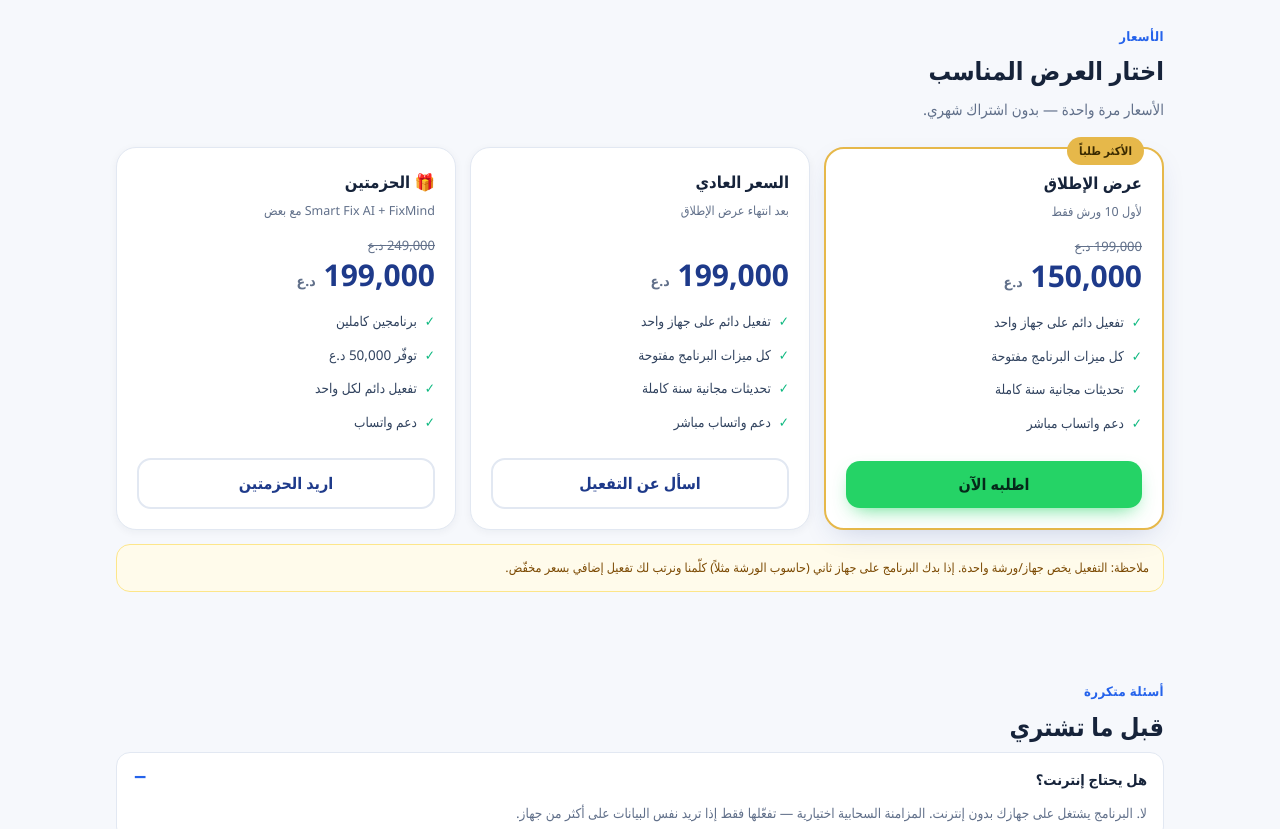
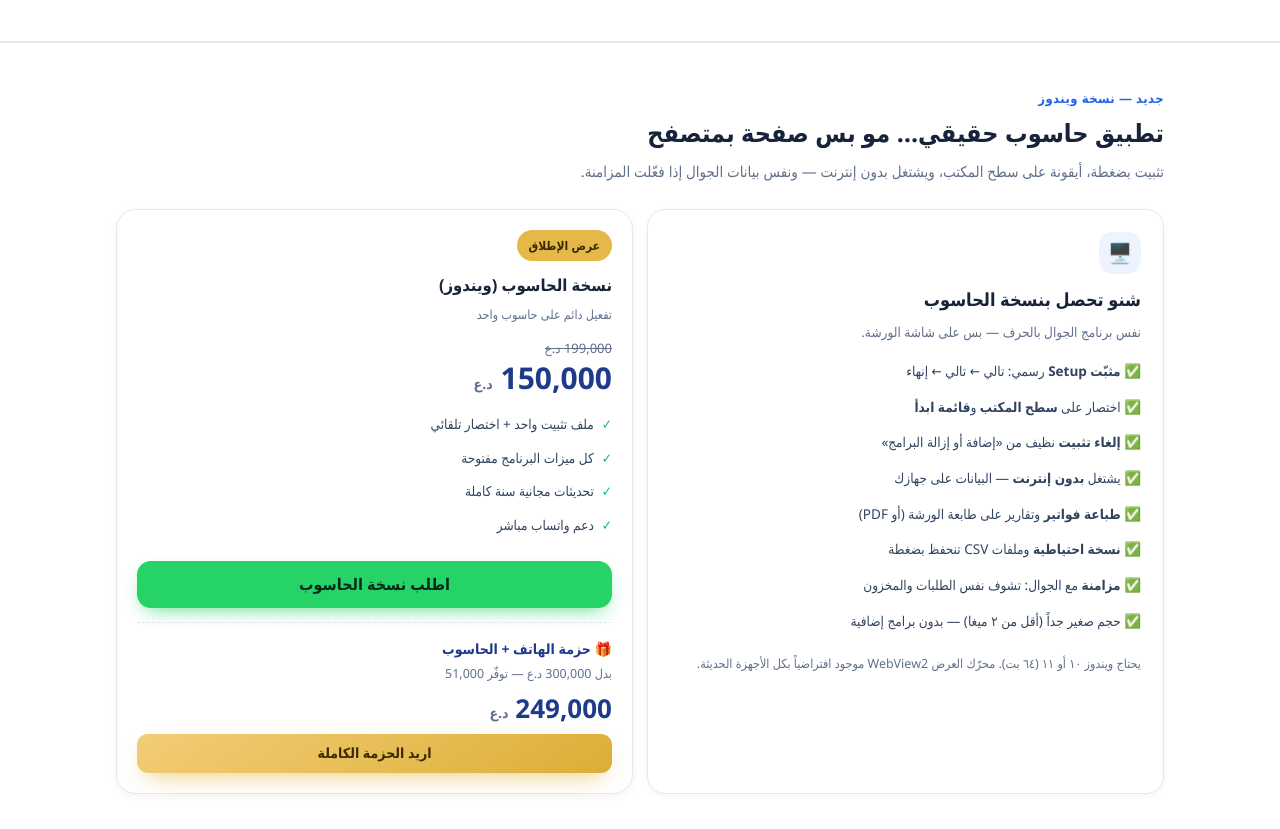
Before and after one commit to sadak1560aa-arch/smartfix, a plain HTML site: page offer.html in a window 1280 px wide. Shown: the part 1404-2233 px from the top of the page. Drawn offline with Linux system fonts and the light colour scheme.

Commit message:
offer: add Windows desktop version section + pricing + FAQ

```diff
--- a/offer.html
+++ b/offer.html
@@ -192,6 +192,7 @@
         <div class="cta-row">
           <a class="btn btn-wa" id="waHero" href="https://wa.me/9647777698560" target="_blank" rel="noopener">💬 اشتري الآن على واتساب</a>
           <a class="btn btn-ghost" href="https://sadak1560aa-arch.github.io/smartfix/" target="_blank" rel="noopener">🆓 جرّب 14 يوم</a>
+          <a class="btn btn-ghost" href="#desktop">🖥️ نسخة الحاسوب</a>
         </div>
       </div>
 
@@ -234,6 +235,57 @@
       <div class="step"><h3>افتح البرنامج</h3><p>من الرابط، وثبّته على شاشة الجوال مثل أي تطبيق.</p></div>
       <div class="step"><h3>استخدمه 14 يوم مجاناً</h3><p>كل الميزات مفتوحة، بدون بطاقة ولا التزام.</p></div>
       <div class="step"><h3>فعّل بكود</h3><p>ترسل رقم جهازك على واتساب، يوصلك كود التفعيل، ويصير البرنامج ملكك.</p></div>
+    </div>
+  </div>
+</section>
+
+<section id="desktop" style="background:#fff;border-top:1px solid var(--line);border-bottom:1px solid var(--line)">
+  <div class="wrap">
+    <p class="kicker">جديد — نسخة ويندوز</p>
+    <h2>تطبيق حاسوب حقيقي… مو بس صفحة بمتصفح</h2>
+    <p class="lead">تثبيت بضغطة، أيقونة على سطح المكتب، ويشتغل بدون إنترنت — ونفس بيانات الجوال إذا فعّلت المزامنة.</p>
+
+    <div class="grid g2">
+      <div class="card" style="padding:22px">
+        <div class="ico">🖥️</div>
+        <h3 style="font-size:18px">شنو تحصل بنسخة الحاسوب</h3>
+        <p style="margin-bottom:6px">نفس برنامج الجوال بالحرف — بس على شاشة الورشة.</p>
+        <ul style="margin:10px 0 0;padding:0;list-style:none">
+          <li style="font-size:13.5px;padding:6px 0;color:#31435f">✅ <b>مثبّت Setup</b> رسمي: تالي ← تالي ← إنهاء</li>
+          <li style="font-size:13.5px;padding:6px 0;color:#31435f">✅ اختصار على <b>سطح المكتب</b> و<b>قائمة ابدأ</b></li>
+          <li style="font-size:13.5px;padding:6px 0;color:#31435f">✅ <b>إلغاء تثبيت</b> نظيف من «إضافة أو إزالة البرامج»</li>
+          <li style="font-size:13.5px;padding:6px 0;color:#31435f">✅ يشتغل <b>بدون إنترنت</b> — البيانات على جهازك</li>
+          <li style="font-size:13.5px;padding:6px 0;color:#31435f">✅ <b>طباعة فواتير</b> وتقارير على طابعة الورشة (أو PDF)</li>
+          <li style="font-size:13.5px;padding:6px 0;color:#31435f">✅ <b>نسخة احتياطية</b> وملفات CSV تنحفظ بضغطة</li>
+          <li style="font-size:13.5px;padding:6px 0;color:#31435f">✅ <b>مزامنة</b> مع الجوال: تشوف نفس الطلبات والمخزون</li>
+          <li style="font-size:13.5px;padding:6px 0;color:#31435f">✅ حجم صغير جداً (أقل من ٢ ميغا) — بدون برامج إضافية</li>
+        </ul>
+        <p style="margin:14px 0 0;font-size:12.5px;color:var(--muted)">
+          يحتاج ويندوز ١٠ أو ١١ (٦٤ بت). محرّك العرض WebView2 موجود افتراضياً بكل الأجهزة الحديثة.
+        </p>
+      </div>
+
+      <div class="plan" style="justify-content:flex-start">
+        <div class="badge" style="display:inline-block;background:var(--gold);color:#3a2a00;font-weight:900;font-size:12px;padding:5px 12px;border-radius:99px;margin-bottom:10px;width:max-content">عرض الإطلاق</div>
+        <h3>نسخة الحاسوب (ويندوز)</h3>
+        <p class="who">تفعيل دائم على حاسوب واحد</p>
+        <div class="was">199,000 د.ع</div>
+        <div class="amount">150,000 <small>د.ع</small></div>
+        <ul>
+          <li>ملف تثبيت واحد + اختصار تلقائي</li>
+          <li>كل ميزات البرنامج مفتوحة</li>
+          <li>تحديثات مجانية سنة كاملة</li>
+          <li>دعم واتساب مباشر</li>
+        </ul>
+        <a class="btn btn-wa" href="https://wa.me/9647777698560?text=%D8%A7%D9%84%D8%B3%D9%84%D8%A7%D9%85%20%D8%B9%D9%84%D9%8A%D9%83%D9%85%D8%8C%20%D8%A3%D8%B1%D9%8A%D8%AF%20%D9%86%D8%B3%D8%AE%D8%A9%20%D8%A7%D9%84%D8%AD%D8%A7%D8%B3%D9%88%D8%A8%20%28%D9%88%D9%8A%D9%86%D8%AF%D9%88%D8%B2%29%20%D9%85%D9%86%20Smart%20Fix%20AI" target="_blank" rel="noopener">اطلب نسخة الحاسوب</a>
+
+        <div style="margin-top:14px;padding-top:14px;border-top:1px dashed var(--line)">
+          <div style="font-weight:900;color:var(--navy);font-size:14px">🎁 حزمة الهاتف + الحاسوب</div>
+          <div style="font-size:12.5px;color:var(--muted);margin:2px 0 8px">بدل 300,000 د.ع — توفّر 51,000</div>
+          <div class="amount" style="font-size:26px">249,000 <small>د.ع</small></div>
+          <a class="btn btn-gold btn-sm" style="width:100%;margin-top:10px" href="https://wa.me/9647777698560?text=%D8%A7%D9%84%D8%B3%D9%84%D8%A7%D9%85%20%D8%B9%D9%84%D9%8A%D9%83%D9%85%D8%8C%20%D8%A3%D8%B1%D9%8A%D8%AF%20%D8%AD%D8%B2%D9%85%D8%A9%20%D8%A7%D9%84%D9%87%D8%A7%D8%AA%D9%81%20%2B%20%D8%A7%D9%84%D8%AD%D8%A7%D8%B3%D9%88%D8%A8%20%D9%85%D9%86%20Smart%20Fix%20AI" target="_blank" rel="noopener">اريد الحزمة الكاملة</a>
+        </div>
+      </div>
     </div>
   </div>
 </section>
@@ -289,7 +341,7 @@
     </div>
 
     <div class="note-box">
-      ملاحظة: التفعيل يخص جهاز/ورشة واحدة. إذا بدك البرنامج على جهاز ثاني (حاسوب الورشة مثلاً) كلّمنا ونرتب لك تفعيل إضافي بسعر مخفّض.
+      ملاحظة: التفعيل يخص جهاز واحد (جوال أو حاسوب). إذا تريد الاثنين — جوالك وحاسوب الورشة — خذ <b>الحزمة الكاملة بـ 249,000 د.ع</b> بدل 300,000، وكل جهاز يشتغل بترخيصه الخاص.
     </div>
   </div>
 </section>
@@ -305,7 +357,10 @@
     <details><summary>على كم جهاز يشتغل؟</summary><p>التفعيل الواحد لجهاز واحد. إذا تريد على جوال وحاسوب، اطلب تفعيل إضافي بسعر مخفّض.</p></details>
     <details><summary>إذا غيّرت الجوال أو حصلت مشكلة؟</summary><p>راسلنا على واتساب، وننقل لك التفعيل لجهازك الجديد.</p></details>
     <details><summary>يشتغل على آيفون؟</summary><p>نعم — من متصفح سفاري، وتقدر تضيفه على الشاشة الرئيسية فيشتغل مثل التطبيق.</p></details>
-    <details><summary>هل يطبع فاتورة للزبون؟</summary><p>نعم، تقدر تطبع فاتورة فيها اسم متجرك وهاتفك وشعارك.</p></details>
+    <details><summary>هل نسخة الحاسوب نفس البرنامج؟</summary><p>نعم — نفس الواجهة ونفس الميزات بالحرف، بس مثبّتة كتطبيق ويندوز (ملف Setup + أيقونة على سطح المكتب). تشتغل بدون إنترنت، وإذا فعّلت المزامنة تشوف نفس طلبات الجوال على الحاسوب وبالعكس.</p></details>
+    <details><summary>شنو يحتاج حاسوبي؟</summary><p>ويندوز ١٠ أو ١١ (٦٤ بت) ومحرّك العرض WebView2 — موجود افتراضياً بكل أجهزة ويندوز الحديثة. ما يشتغل على ويندوز ٧.</p></details>
+    <details><summary>يطلع تحذير «Windows protected your PC» — شنو أسوي؟</summary><p>هذا تحذير SmartScreen لأن الملف مو موقّع بشهادة مدفوعة (الشهادة تكلف سنوياً). اضغط <b>More info</b> ثم <b>Run anyway</b>، ويشتغل طبيعي. الملف سليم ومفحوص.</p></details>
+    <details><summary>هل يطبع فاتورة للزبون؟</summary><p>نعم، تقدر تطبع فاتورة فيها اسم متجرك وهاتفك وشعارك — على الحاسوب مباشرة على الطابعة أو تحفظها PDF.</p></details>
   </div>
 </section>
 
```
